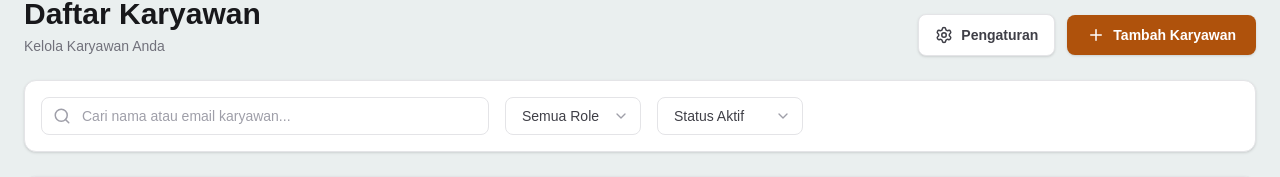
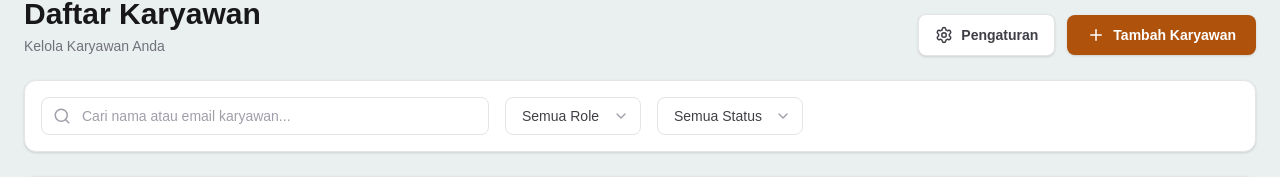
Before and after one commit to Mantra-Jaya-Jaya/mantra-admin-web, a Next.js app: page /karyawan in a window 1280 px wide. Shown: the part 96-273 px from the top of the page. Built offline with nearby package versions, Linux system fonts and the light colour scheme; no server answers.

Commit message:
refactor: update default status filter to show all users and update dev script host configuration

```diff
--- a/app/karyawan/page.tsx
+++ b/app/karyawan/page.tsx
@@ -7,7 +7,7 @@ export default function KaryawanPage() {
   const [searchQuery, setSearchQuery] = useState("");
   const [debouncedSearch, setDebouncedSearch] = useState("");
   const [roleFilter, setRoleFilter] = useState("Semua Role");
-  const [statusFilter, setStatusFilter] = useState("Aktif");
+  const [statusFilter, setStatusFilter] = useState("Semua Status");
 
   // Pengaturan
   const [showPengaturan, setShowPengaturan] = useState(false);
@@ -170,8 +170,8 @@ export default function KaryawanPage() {
             value={statusFilter}
             onChange={(e) => { setStatusFilter(e.target.value); setCurrentPage(1); }}
           >
+            <option value="Semua Status">Semua Status</option>
             <option value="Aktif">Status Aktif</option>
-            <option value="Semua Status">Semua Status</option>
             <option value="Nonaktif">Nonaktif</option>
           </select>
           <ChevronDown className="absolute right-3 top-1/2 -translate-y-1/2 text-zinc-400 pointer-events-none" size={16} />
--- a/package.json
+++ b/package.json
@@ -3,7 +3,7 @@
   "version": "0.1.0",
   "private": true,
   "scripts": {
-    "dev": "NODE_OPTIONS='--max-old-space-size=8192' next dev",
+    "dev": "next dev -H 0.0.0.0",
     "build": "next build",
     "start": "next start",
     "lint": "eslint"
```
